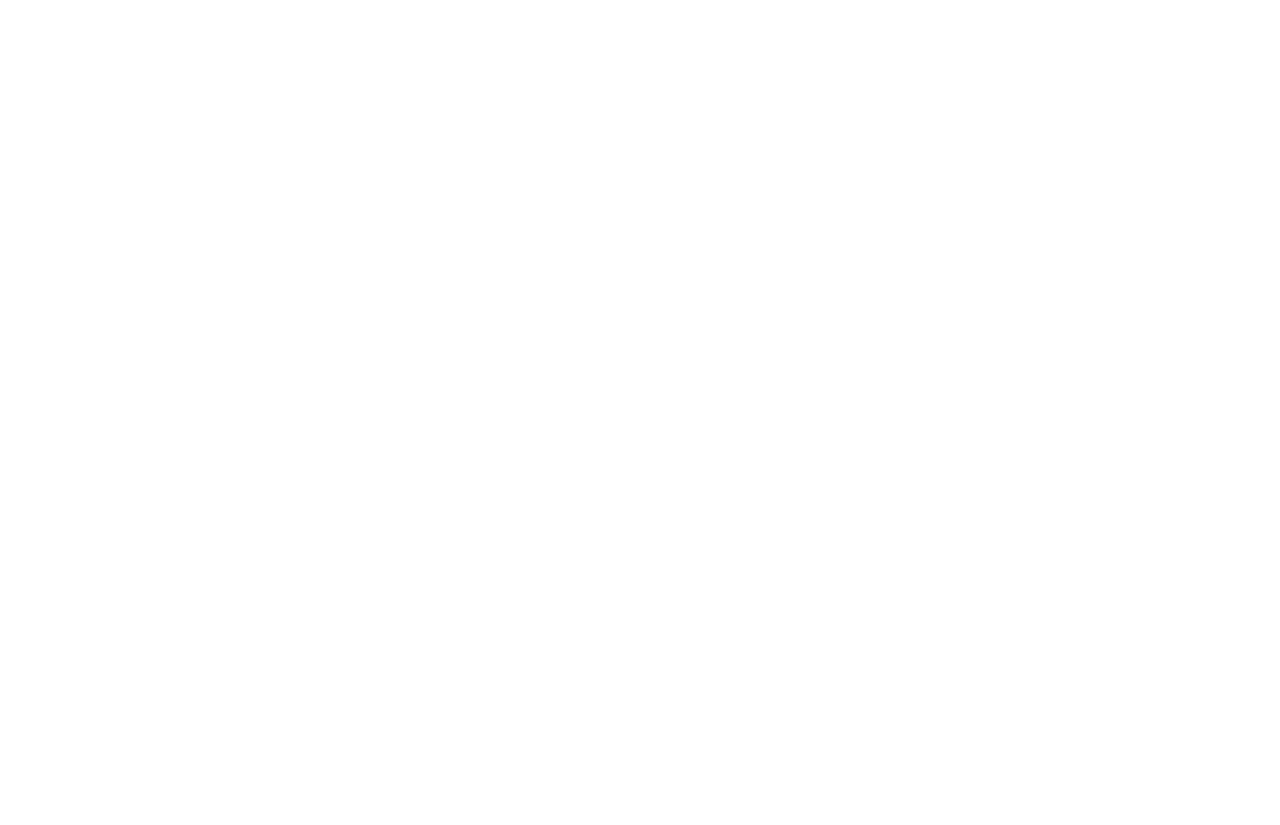
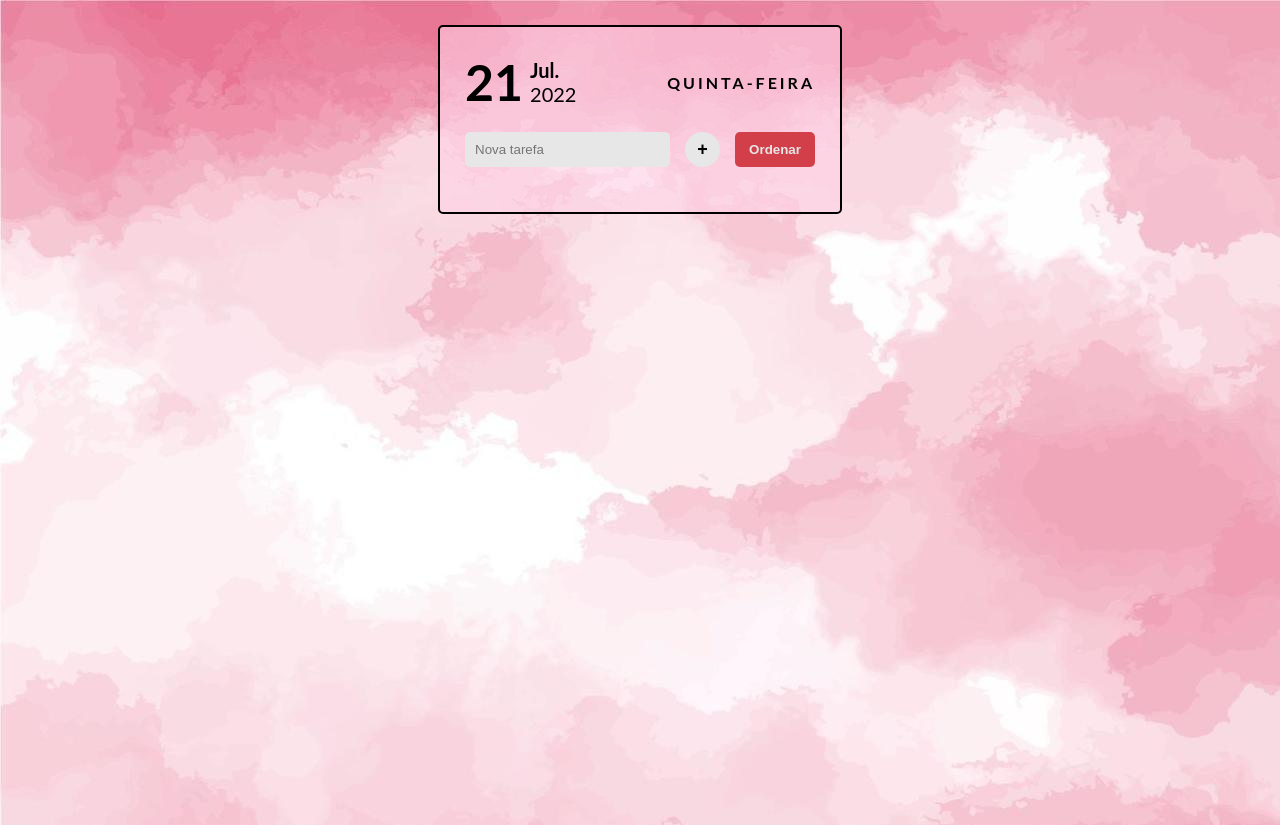
Before and after one commit to lettyfranca/Lista-de-Tarefas-1, a plain HTML site: page index.html in a window 1280 px wide. Before the commit the page ends 800 px from the top, so only its background shows below. Drawn offline with Linux system fonts and the light colour scheme.

Commit message:
prontinho

```diff
--- a/index.html
+++ b/index.html
@@ -5,10 +5,27 @@
     <meta http-equiv="X-UA-Compatible" content="IE=edge">
     <meta name="viewport" content="width=device-width, initial-scale=1.0">
     <link rel="stylesheet" href="style.css">
+    <script src="script.js" type="text/javascript" defer></script>
     <title>Lista de Tarefas</title>
 </head>
 <body>
-
-    <script src="script.js"></script>
+    <div class="list roundBorder">
+        <div class="date">
+            <div class="dateRight">
+                <div id="dateNumber"></div>
+                <div>
+                    <div id="dateMonth"></div>
+                    <div id="dateYear"></div>
+                </div>
+            </div>
+            <div id="dateText"></div>
+        </div>
+        <form onsubmit="addNewTask(event)" >
+            <input type="text" name="taskText" autocomplete="off" placeholder="Nova tarefa" class="roundBorder">
+            <button type="submit" class="addTaskButton">+</button>
+            <button type="button" class="orderButton roundBorder" onclick="renderOrderedTasks()">Ordenar</button>
+        </form>
+        <div id="tasksContainer"></div>
+    </div>
 </body>
 </html>
--- a/script.js
+++ b/script.js
@@ -0,0 +1,55 @@
+/**
+ * Lista de Tarefas #1
+ * @author Letícia França
+ * By: Programación Accesible
+ */
+
+//Informações de datas
+const dateNumber = document.getElementById('dateNumber');
+const dateText = document.getElementById('dateText');
+const dateMonth = document.getElementById('dateMonth');
+const dateYear = document.getElementById('dateYear');
+
+//Container de tarefas
+const tasksContainer = document.getElementById('tasksContainer');
+
+//função usada para inserir corretamente as informações da data.
+const setDate = () => {
+    const date = new Date();
+    dateNumber.textContent = date.toLocaleString('pt-br', { day: 'numeric' });
+    dateText.textContent = date.toLocaleString('pt-br', { weekday: 'long' });
+    dateMonth.textContent = date.toLocaleString('pt-br', { month: 'short' });
+    dateYear.textContent = date.toLocaleString('pt-br', { year: 'numeric' });
+};
+
+//função usada para adicionar novas tarefas
+const addNewTask = event => {
+    event.preventDefault();
+    const { value } = event.target.taskText;
+    if(!value) return;
+    const task = document.createElement('div');
+    task.classList.add('task', 'roundBorder');
+    task.addEventListener('click', changeTaskState)
+    task.textContent = value;
+    tasksContainer.prepend(task);
+    event.target.reset();
+};
+
+const changeTaskState = event => {
+    event.target.classList.toggle('done');
+};
+
+const order = () => {
+    const done = [];
+    const toDo = [];
+    tasksContainer.childNodes.forEach(itens => {
+        itens.classList.contains('done') ? done.push(itens) : toDo.push(itens)
+    })
+    return [...toDo, ...done];
+}
+
+const renderOrderedTasks = () => {
+    order().forEach(itens => tasksContainer.appendChild(itens))
+}
+
+setDate();
--- a/style.css
+++ b/style.css
@@ -0,0 +1,113 @@
+:root {
+    --primary: #A5C882;
+    --secondary: #D33F49;
+    --light: rgba(255, 210, 231, 0.582);
+    --dark: #000;
+    --diabled: #e7e7e7;
+}
+
+body {
+    font-family: 'Lato', sans-serif;
+    margin: 0;
+    height: 100vh;
+    background-image: url("/img/wpp2.jpg");
+}
+
+*:first-letter {
+    text-transform: capitalize;
+}
+
+.roundBorder {
+    border-radius: 5px;
+}
+
+.list {
+    margin: 25px auto;
+    padding: 25px;
+    background-color: var(--light);
+    width: 100%;
+    max-width: 350px;
+    border: solid 2px #000;
+}
+
+.date {
+    display: flex;
+    align-items: center;
+    justify-content: space-between;
+}
+
+.dateRight {
+    display: flex;
+    align-items: center;
+}
+
+#dateNumber {
+    font-size: 50px;
+}
+
+#dateText {
+    letter-spacing: 3px;
+    text-transform: uppercase;
+}
+
+#dateMonth,
+#dateNumber,
+#dateText  {
+    font-weight: bold;
+}
+
+#dateMonth,
+#dateYear {
+    margin-left: 7px;
+    font-size: 20px;
+}
+
+form {
+    margin: 20px 0;
+    display: grid;
+    grid-auto-flow: column;
+    grid-template-columns: auto 35px auto;
+    grid-column-gap: 15px;
+}
+
+input {
+    border: none;
+    padding-left: 10px;
+    background-color: var(--diabled);
+}
+
+input:focus {
+    outline: none;
+}
+
+.addTaskButton,
+.orderButton {
+    border: none;
+    font-weight: bold;
+    cursor: pointer;
+}
+
+.addTaskButton {
+    height: 35px;
+    border-radius: 50%;
+    font-size: 18px;
+    background-color: var(--diabled);
+}
+
+.orderButton {
+    background-color: var(--secondary);
+    color: var(--diabled);
+}
+
+.task {
+    background-color: var(--primary);
+    padding: 15px;
+    margin-top: 15px;
+    color: var(--diabled);
+    cursor: pointer;
+}
+
+.done {
+    background-color: var(--diabled);
+    text-decoration: line-through;
+    color: var(--dark);
```
Also changed, not shown: img/wpp.jpg (added), img/wpp2.jpg (added).
